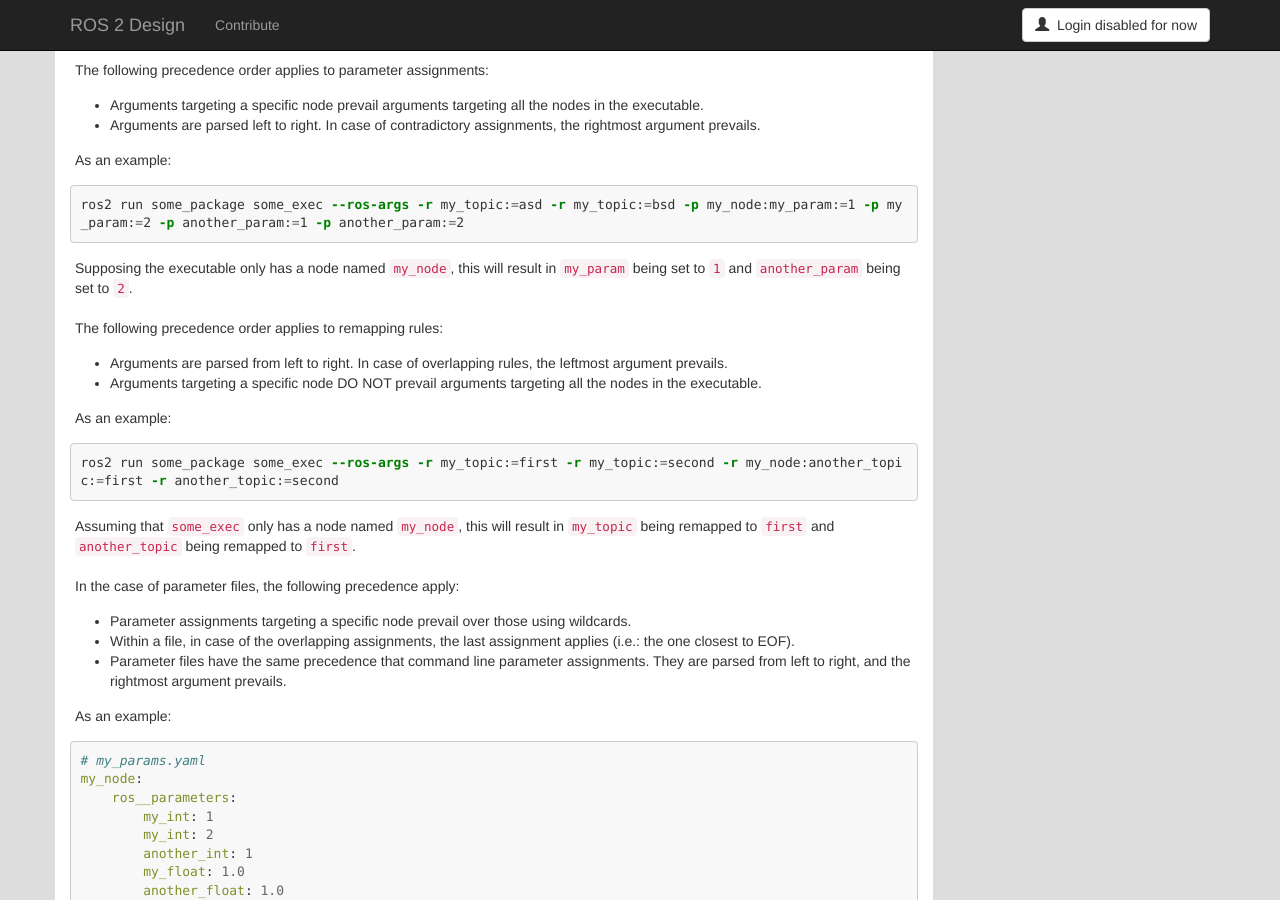
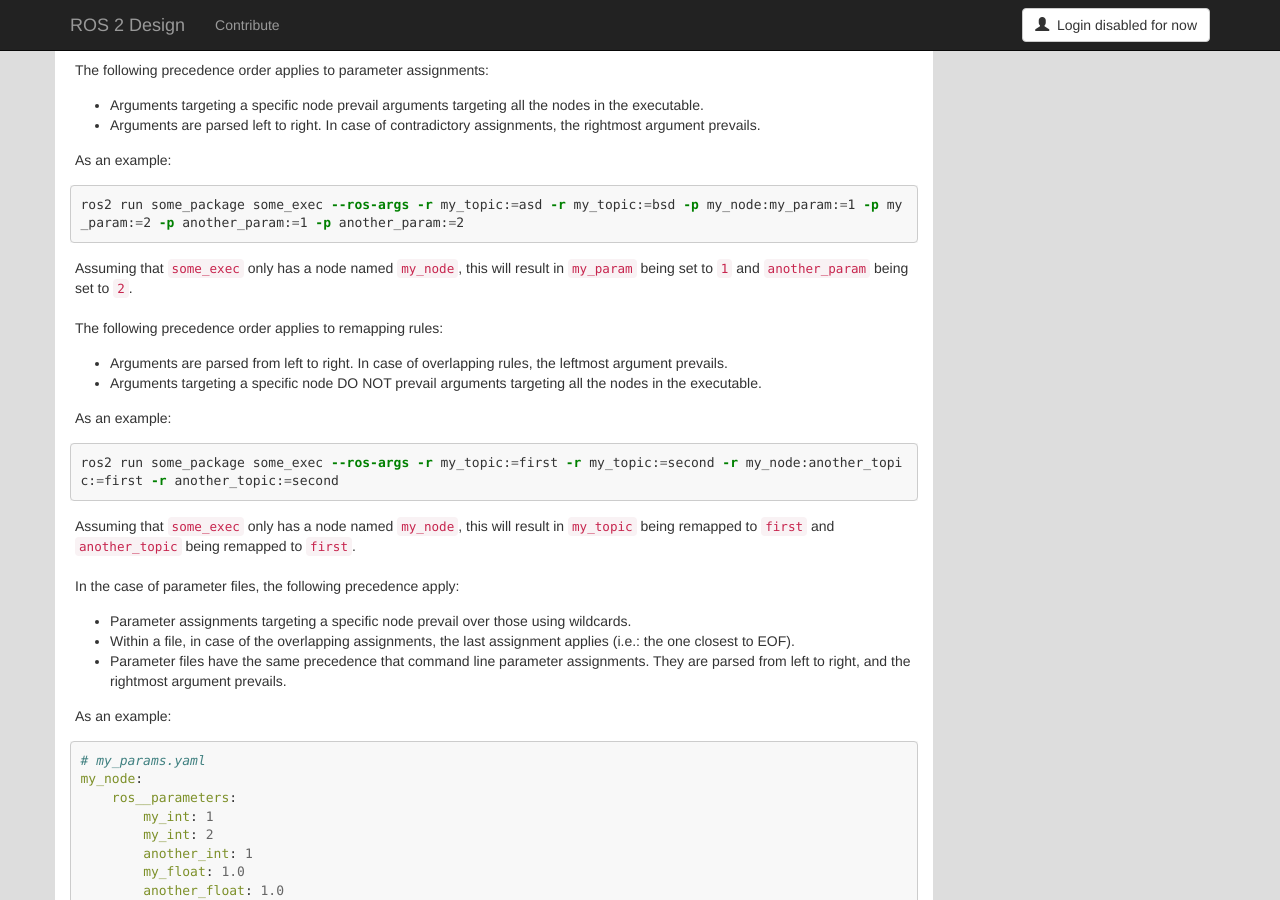
Before and after one commit to ros2/design, a Jekyll site: the page built from articles/150_ros_command_line_arguments.md, in a window 1280 px wide and 900 px high, scrolled down 3859 px. Built offline with Jekyll 4.4.1, drawn with Linux system fonts in a browser that asks for light colours; nearby versions of some CDN libraries.

Commit message:
Fix nit
Signed-off-by: Ivan Santiago Paunovic <ivanpauno@ekumenlabs.com>

Co-authored-by: Michel Hidalgo <michel@ekumenlabs.com>

````diff
--- a/articles/150_ros_command_line_arguments.md
+++ b/articles/150_ros_command_line_arguments.md
@@ -234,7 +234,7 @@ As an example:
 ros2 run some_package some_exec --ros-args -r my_topic:=asd -r my_topic:=bsd -p my_node:my_param:=1 -p my_param:=2 -p another_param:=1 -p another_param:=2
 ```
 
-Supposing the executable only has a node named `my_node`, this will result in `my_param` being set to `1` and `another_param` being set to `2`.
+Assuming that `some_exec` only has a node named `my_node`, this will result in `my_param` being set to `1` and `another_param` being set to `2`.
 
 The following precedence order applies to remapping rules:
 
````
